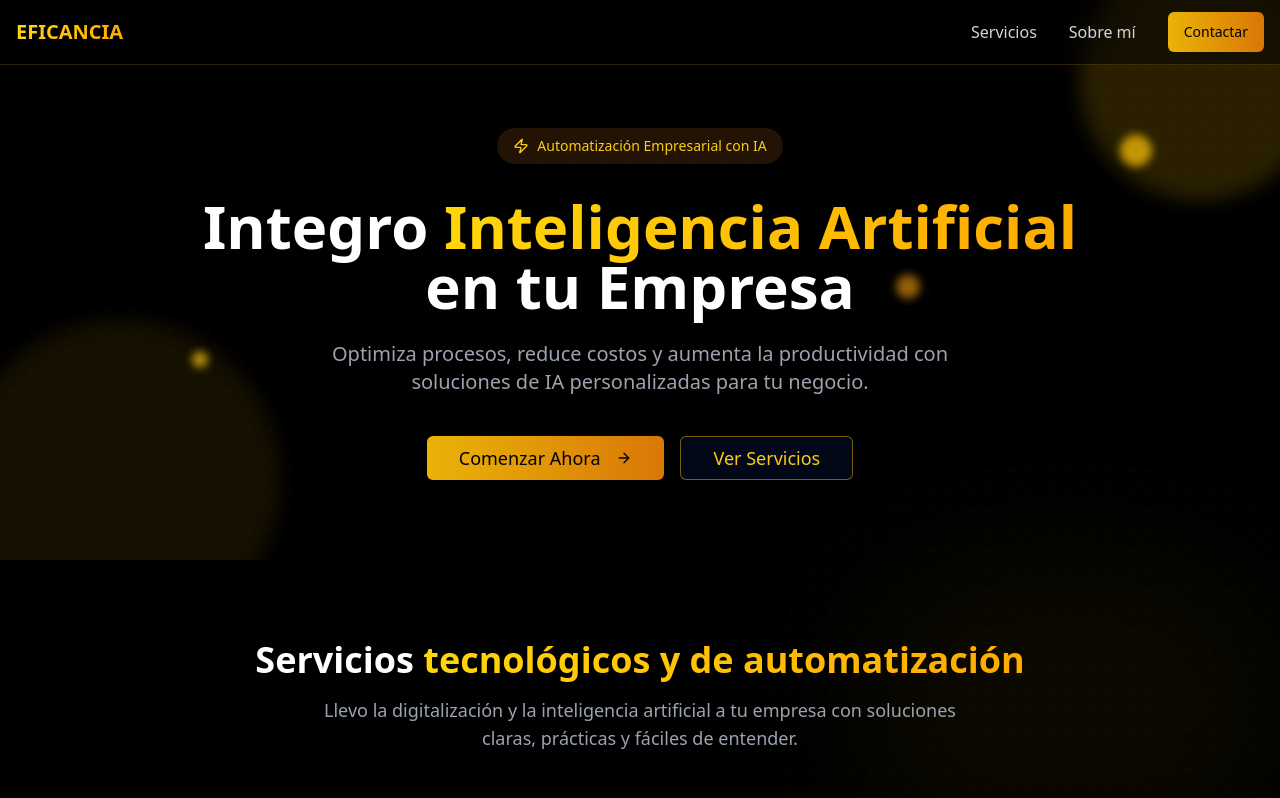
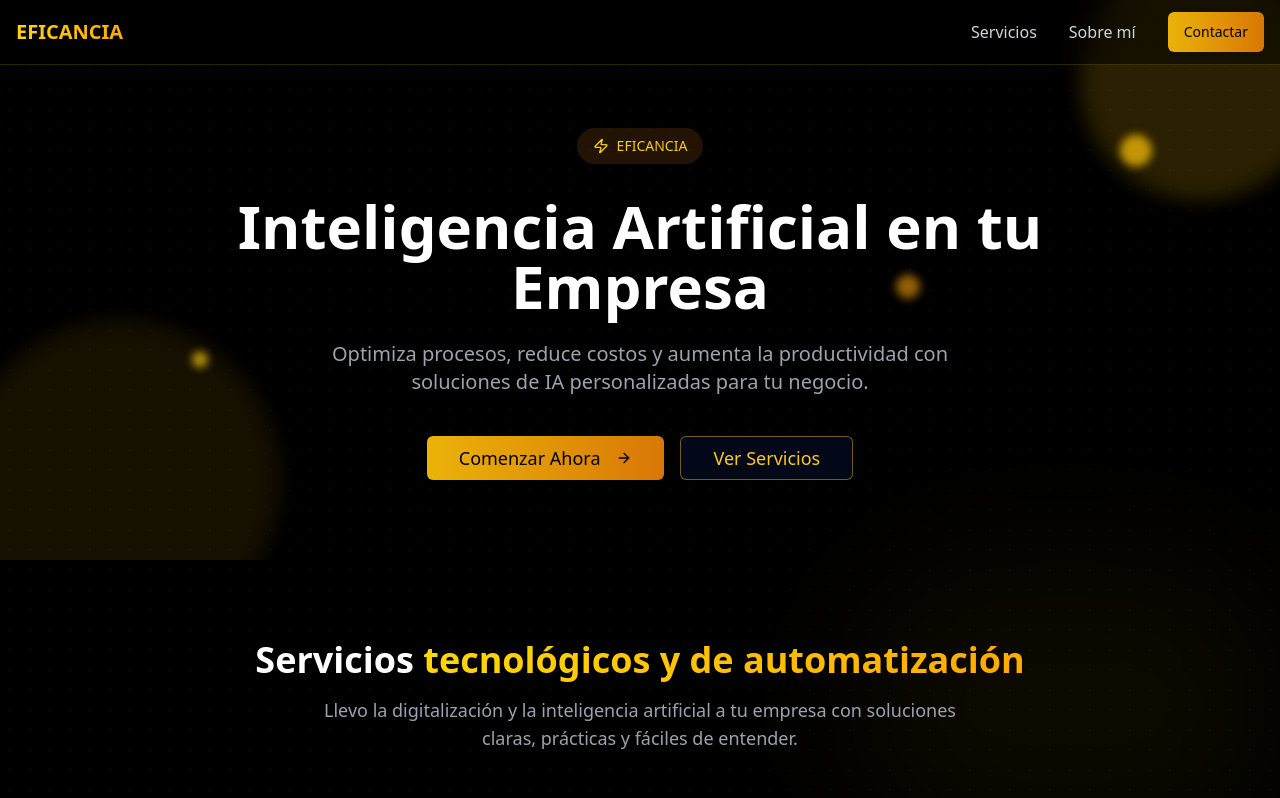
Before and after one commit to Daniale566/cruz-ai-solutions, a React (Vite) app: page / in a window 1280 px wide. Shown: the top 798 px of the page. Built offline with nearby package versions, Linux system fonts and the light colour scheme.

Commit message:
Refactor: Update hero section and header text
- Changed "Integro inteligencia artificial en tu empresa" to "Inteligencia artificial en tu empresa" in the hero section.
- Changed "Automatización empresarial con IA" to "EFICANCIA" in the hero section.

```diff
--- a/src/components/HeroSection.tsx
+++ b/src/components/HeroSection.tsx
@@ -14,11 +14,11 @@ export const HeroSection = () => {
         <div className="max-w-4xl mx-auto text-center">
           <div className="inline-flex items-center px-4 py-2 bg-yellow-900/30 text-yellow-400 rounded-full text-sm font-medium mb-8 animate-fade-in">
             <Zap size={16} className="mr-2" />
-            Automatización Empresarial con IA
+            EFICANCIA
           </div>
 
           <h1 className="text-4xl md:text-6xl font-bold mb-6 animate-fade-in">
-            Integro <span className="text-gradient">Inteligencia Artificial</span> en tu Empresa
+            Inteligencia Artificial en tu Empresa
           </h1>
 
           <p className="text-xl text-gray-400 mb-10 max-w-2xl mx-auto animate-fade-in">
```
